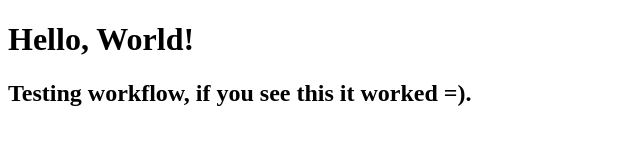
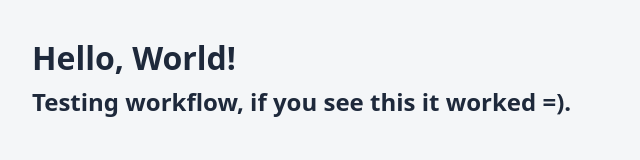
Before and after one commit to caleb-wo/wdd331-portfolio, a website: page index.html in a window 1280 px wide. Shown: the whole page, without its empty margins (0-640 px from the left). Drawn offline with Linux system fonts and the light colour scheme.

Commit message:
Added README & CSS.

```diff
--- /dev/null
+++ b/css/main.css
@@ -0,0 +1,34 @@
+*,
+*::before,
+*::after {
+    box-sizing: border-box;
+    margin: 0;
+    padding: 0;
+}
+
+:root {
+    --color-bg: #f4f6f8;
+    --color-text: #1e293b;
+    --color-primary: #006eb6;
+    --color-primary-hover: #004f7f;
+    --space-sm: 0.5rem;
+    --space-md: 1rem;
+    --space-lg: 2rem;
+    --font-body: system-ui, -apple-system, sans-serif;
+}
+
+body {
+    font-family: var(--font-body);
+    color: var(--color-text);
+    background-color: var(--color-bg);
+    line-height: 1.6;
+    padding: var(--space-lg);
+}
+
+a {
+    color: var(--color-primary);
+}
+
+a:hover {
+    color: var(--color-primary-hover);
+}
--- a/index.html
+++ b/index.html
@@ -4,6 +4,7 @@
    <meta charset="UTF-8">
    <meta name="viewport" content="width=device-width, initial-scale=1.0">
    <title>Portfolio</title>
+   <link rel="stylesheet" href="css/main.css">
 </head>
 <body>
    <h1>Hello, World!</h1>
```
Also changed, not shown: README.md (added).
